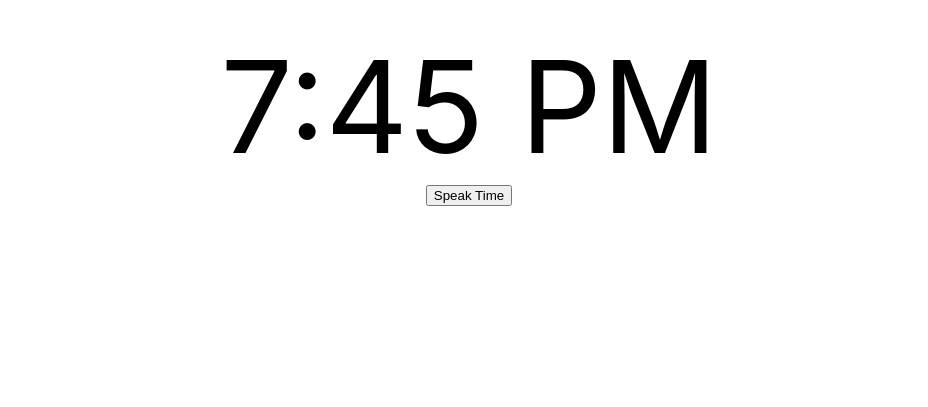
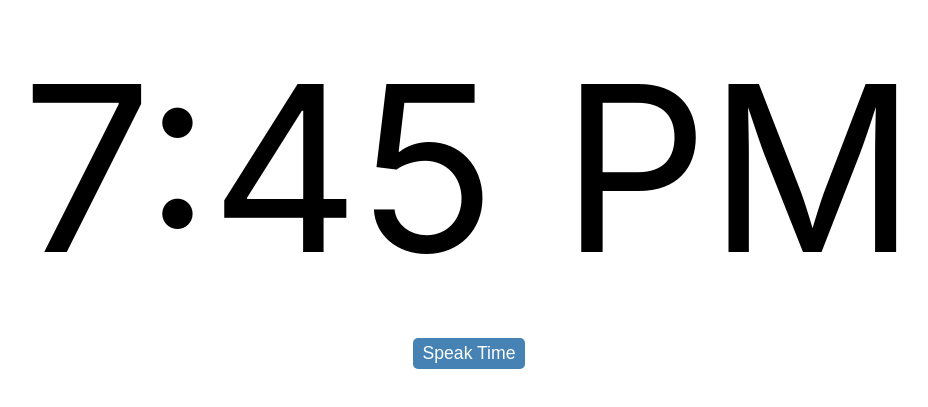
Before and after one commit to ShivamJoker/Speak-Time, a plain HTML site: page index.html in a window 1280 px wide. Shown: the part 131-538 px from the top of the page, without its empty margins (171-1099 px from the left). Drawn offline with Linux system fonts and the light colour scheme.

Commit message:
fixed button

```diff
--- a/style.css
+++ b/style.css
@@ -2,11 +2,23 @@ body {
   font-family: -apple-system, BlinkMacSystemFont, "Segoe UI", Roboto, Oxygen,
     Ubuntu, Cantarell, "Open Sans", "Helvetica Neue", sans-serif;
 }
-center{
-    margin-top: 20vh;
+center {
+  margin-top: 20vh;
 }
 time {
-  font-size: 8rem;
+  font-size: 18vw;
   text-align: center;
+}
 
+
+button{
+  background: steelblue;
+  padding: 5px 10px;
+  font-size: 1.1rem;
+  outline: none;
+  border: none;
+  color: #fff;
+  border-radius: 5px;
+  cursor: pointer;
+  margin: 30px;
 }
```
